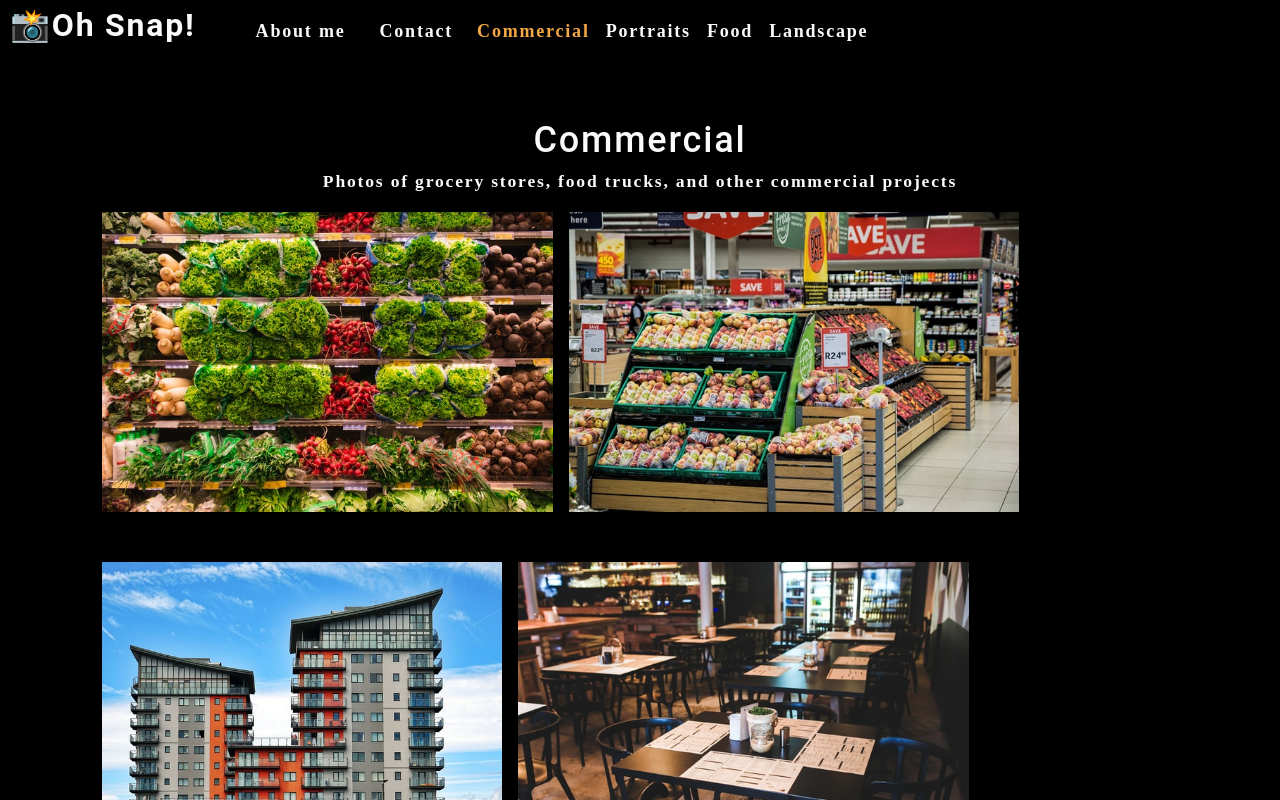
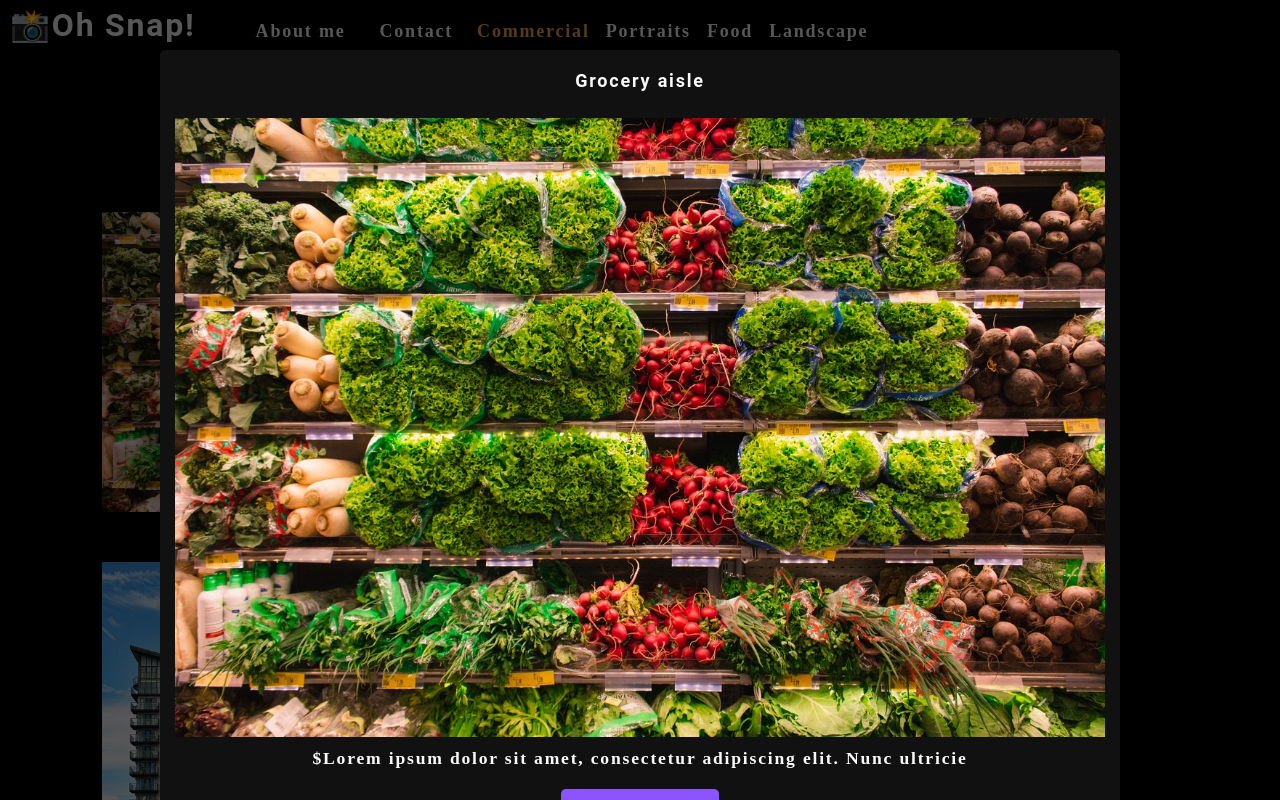
Before and after one commit to soundproofboot/photo-port, a React (Create React App) app: page / in a window 1280 px wide. Both pictures are taken after a click on the picture 327 px from the left and 361 px from the top of the page. Shown: the top 800 px of the page. Built offline with nearby package versions, Linux system fonts and the light colour scheme.

Commit message:
set up modal

```diff
--- /dev/null
+++ b/src/components/Modal/index.js
@@ -0,0 +1,18 @@
+import React from 'react';
+
+const Modal = ({ currentPhoto }) => {
+  const {name, category, description, index} = currentPhoto;
+
+  return (
+    <div className="modalBackdrop">
+      <div className="modalContainer">
+        <h3 className="modalTitle">{name}</h3>
+        <img src={require(`../../assets/large/${category}/${index}.jpg`)} alt="current category" />
+        <p>${description}</p>
+        <button type="button">Close this modal</button>
+      </div>
+    </div>
+  );
+};
+
+export default Modal;
--- a/src/components/PhotoList/index.js
+++ b/src/components/PhotoList/index.js
@@ -1,6 +1,5 @@
 import { useState } from 'react';
-
-import React from 'react';
+import Modal from '../Modal';
 
 const PhotoList = ({ category }) => {
   const [photos] = useState([
@@ -121,14 +120,26 @@
   ]);
 
   const currentPhotos = photos.filter((photo) => photo.category === category);
+
+  const [currentPhoto, setCurrentPhoto] = useState();
+
+  const [isModalOpen, setIsModalOpen] = useState(false);
+
+  const toggleModal = (image, i) => {
+    setCurrentPhoto({...image, index: i});
+    setIsModalOpen(true);
+  }
+
   return (
     <div>
+    {isModalOpen && <Modal currentPhoto={currentPhoto}/>}
       <div className="flex-row">
         {currentPhotos.map((image, i) => (
           <img
             src={require(`../../assets/small/${category}/${i}.jpg`)}
             alt={image.name}
             className="img-thumbnail mx-1"
+            onClick={() => toggleModal(image, i)}
             key={image.name}
           />
         ))}
```
